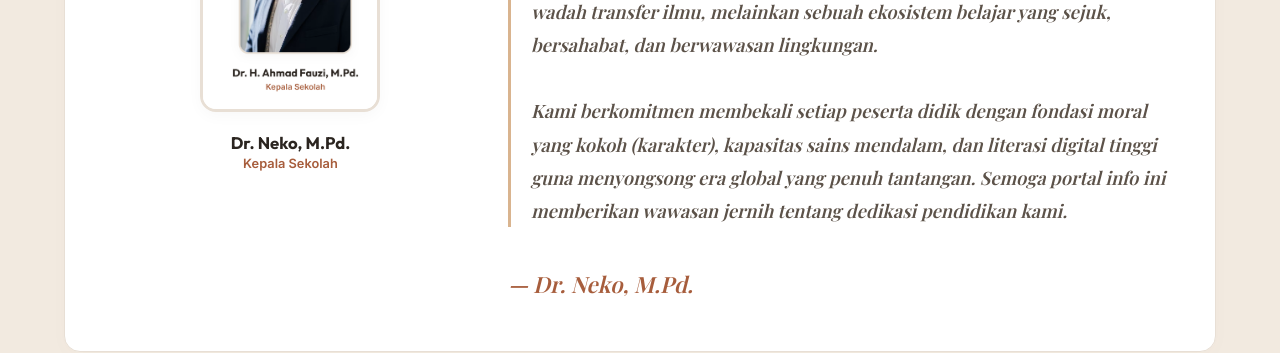
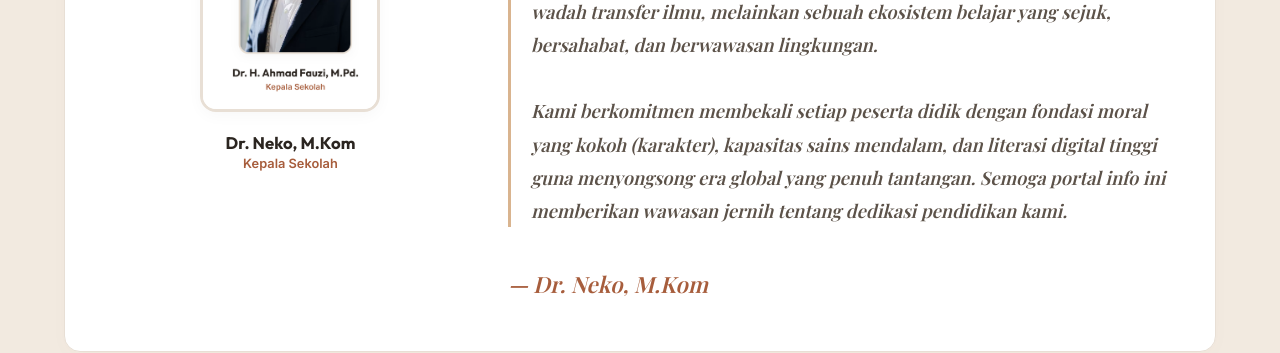
Before and after one commit to Neko-chan002/sekolah-web-profil, a React (Vite) app: page / in a window 1280 px wide. Shown: the part 1180-1533 px from the top of the page. Built offline with nearby package versions, Linux system fonts and the light colour scheme; a web font is replaced by a local one.

Commit message:
Update headmaster degree to M.Kom

```diff
--- a/src/components/HomeSection.jsx
+++ b/src/components/HomeSection.jsx
@@ -155,7 +155,7 @@ export const HomeSection = ({ onNavigate }) => {
                 Kami berkomitmen membekali setiap peserta didik dengan fondasi moral yang kokoh (karakter), kapasitas sains mendalam, dan literasi digital tinggi guna menyongsong era global yang penuh tantangan. Semoga portal info ini memberikan wawasan jernih tentang dedikasi pendidikan kami.
               </div>
               <div className="signature-font">
-                — Dr. Neko, M.Pd.
+                — Dr. Neko, M.Kom
               </div>
             </div>
           </div>
--- a/src/data/mockData.js
+++ b/src/data/mockData.js
@@ -3,7 +3,7 @@
 
 export const STAF_DATA = [
   {
-    name: "Dr. Neko, M.Pd.",
+    name: "Dr. Neko, M.Kom",
     role: "Kepala Sekolah",
     desc: "Memimpin SMA Negeri EduSphere sejak tahun 2020 dengan visi mewujudkan sekolah digital ramah lingkungan berprestasi global.",
     image: "/neko.png"
```
